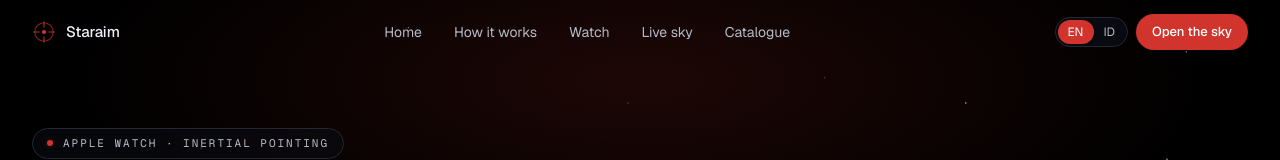
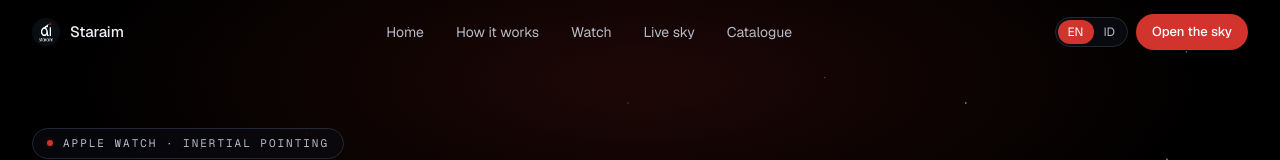
Before and after one commit to CodeInfiltrator/staraim, a Next.js app: page / in a window 1280 px wide. Shown: the top 160 px of the page. Built offline with nearby package versions, Linux system fonts and the light colour scheme.

Commit message:
Update logo and favicon

```diff
--- a/src/app/layout.tsx
+++ b/src/app/layout.tsx
@@ -19,6 +19,11 @@ export const metadata: Metadata = {
   title: {
     default: "Staraim — Know what's above.",
     template: "%s · Staraim",
+  },
+  icons: {
+    icon: "/logo.jpeg",
+    shortcut: "/logo.jpeg",
+    apple: "/logo.jpeg",
   },
   description:
     "Point your Apple Watch at the sky and Staraim names the object. A live sky map, a real star catalogue and a watch app that uses the IMU to read the heavens.",
--- a/src/components/sections/Footer.tsx
+++ b/src/components/sections/Footer.tsx
@@ -53,7 +53,7 @@ export function Footer({ lang = "en" }: { lang?: Locale }) {
         <div className="grid gap-12 md:grid-cols-[1.4fr_2fr]">
           <div>
             <Link href="/" className="flex items-center gap-2.5">
-              <Reticle className="h-6 w-6" />
+              <img src="/logo.jpeg" alt="Staraim" className="h-7 w-7 rounded-full" />
               <span className="text-[15px] font-medium text-mist">Staraim</span>
             </Link>
             <p className="mt-4 max-w-xs text-sm leading-relaxed text-fog">
--- a/src/components/sections/Nav.tsx
+++ b/src/components/sections/Nav.tsx
@@ -46,7 +46,7 @@ export function Nav({ lang = "en" }: { lang?: Locale }) {
     >
       <nav className="mx-auto flex h-16 max-w-7xl items-center justify-between px-5 sm:px-8">
         <Link href={`/${lang}`} className="group flex items-center gap-2.5">
-          <Reticle className="h-6 w-6" />
+          <img src="/logo.jpeg" alt="Staraim" className="h-7 w-7 rounded-full" />
           <span className="text-[15px] font-medium tracking-[-0.01em] text-mist">
             Staraim
           </span>
```
Also changed, not shown: public/logo.jpeg (added).
